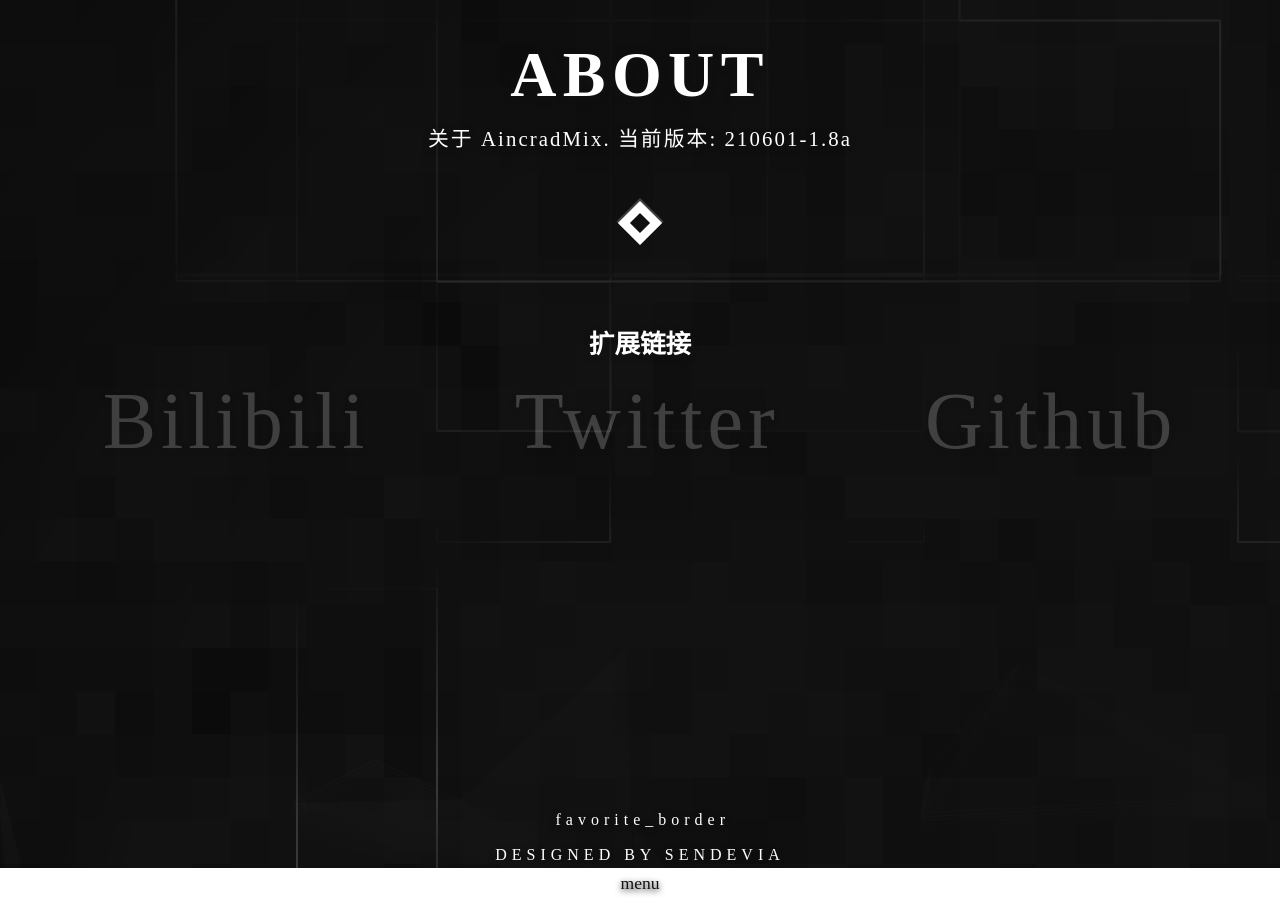
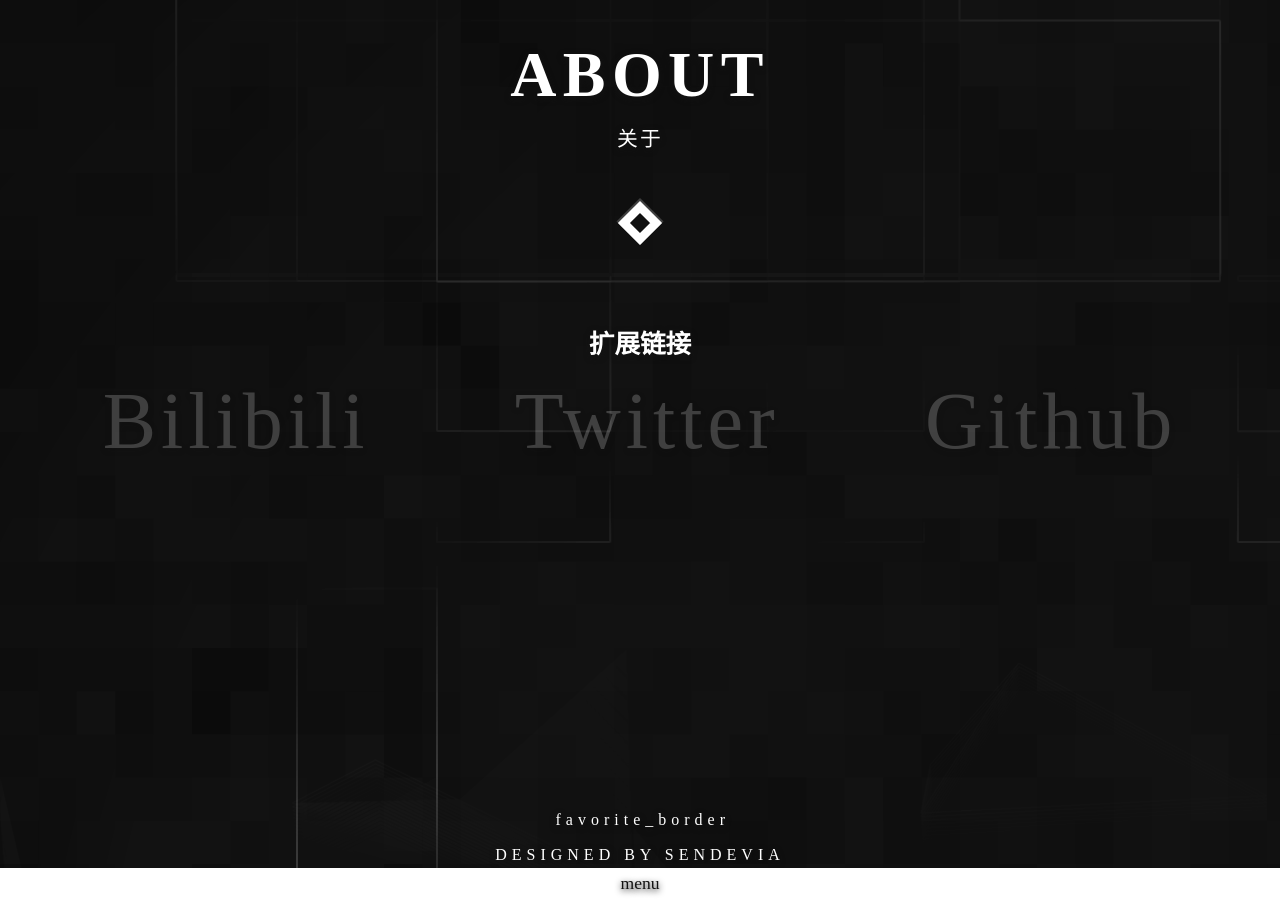
Before and after one commit to sendevia/sendevia.page.jekyll, a Jekyll site: the page built from about.html, in a window 1280 px wide. Built offline with Jekyll 4.4.1, drawn with Linux system fonts in a browser that asks for light colours; some web fonts are replaced.

Commit message:
更新内容

```diff
--- a/_config.yml
+++ b/_config.yml
@@ -2,9 +2,7 @@
 email: sendevialol@gmail.com
 github: https://github.com/Sendevia/AincradMix
 timezone: Asia/Shanghai
-last_version: 210601-1.8a
-current_version: master
-release_version: 210601-1.8a
+current_version: release1.0
 
 plugins:
   - jekyll-feed
--- a/_includes/head.html
+++ b/_includes/head.html
@@ -11,7 +11,7 @@
     name="keywords"
     content="amix, aincrad, swordartonline, aincradmix, r_sposu, skin, game, osu, osuskin, osu皮肤, sendevia, sao, 刀剑神域"
   />
-  <link rel="stylesheet" href="/assets/css/main.css?v=22.3.19-0" />
+  <link rel="stylesheet" href="/assets/css/main.css?v=22.3.22-0" />
   <link
     href="https://fonts.proxy.ustclug.org/css2?family=Fredoka&family=ZCOOL+XiaoWei&display=swap"
     rel="stylesheet"
--- a/_includes/header.html
+++ b/_includes/header.html
@@ -22,18 +22,19 @@
           <li class="btn-item">关于</li>
         </ul>
       </a>
-      <a href="{{ site.github }}/releases/{{ site.release_version }}">
+      <a href="{{ site.github }}/releases/{{ site.current_version }}">
         <ul>
           <li class="btn-item">下载</li>
         </ul>
       </a>
-      <a
-        href="{{ site.github }}/compare/{{ site.last_version }}...{{ site.current_version }}"
+      <!-- <a
+        href="https://drive.sendevia.top"
       >
         <ul>
-          <li class="btn-item">更新日志</li>
+          <li class="btn-item">网盘</li>
         </ul>
-      </a>
+      </a> -->
+    </span>
     <div class="btn-item btn-close">
       <img
         src="/assets/images/btn-close.svg?v=1.0"
@@ -41,6 +42,5 @@
         class="toggle-btn"
       />
     </div>
-    </span>
   </div>
 </div>
--- a/_sass/header.scss
+++ b/_sass/header.scss
@@ -54,6 +54,7 @@
   top: 0;
   right: 0;
   margin: auto;
+  padding: 3px 0 0;
   position: relative;
   background-color: $transparent;
 }
--- a/about.html
+++ b/about.html
@@ -1,7 +1,7 @@
 ---
 layout: default
 title: "ABOUT"
-description: "关于 AincradMix. 当前版本: 210601-1.8a"
+description: "关于"
 ---
 
 <div class="container-aboutme">
--- a/index.html
+++ b/index.html
@@ -26,7 +26,7 @@
     <h1>皮肤展示</h1>
     <p>截图</p>
   </div>
-  <a id="animation_button" href="{{ site.github }}">皮肤下载</a>
+  <a id="animation_button" href="{{ site.github }}/releases/{{ site.current_version }}">皮肤下载</a>
   <div>
     <h1>推荐设置</h1>
     <h2>详细设置</h2>
```
Also changed, not shown: Gemfile.lock. Lines whose indentation alone changed are shown as unchanged.
